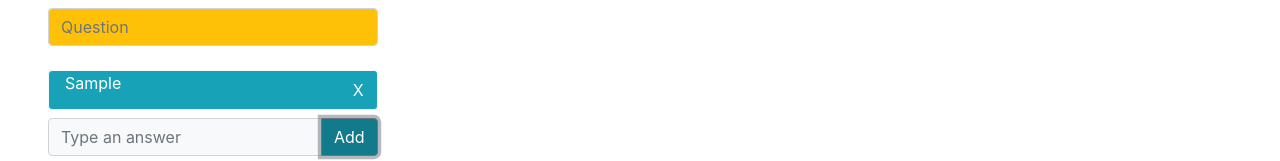
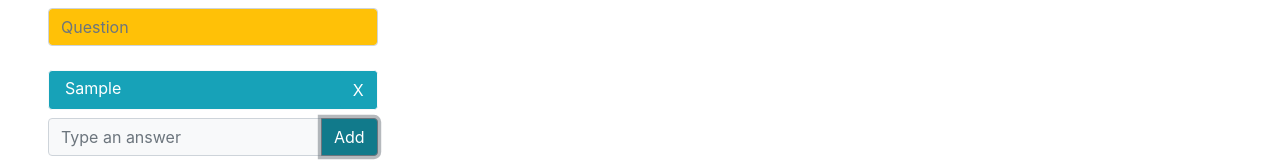
Before and after one commit to monikaando/poll, a React (Create React App) app in the folder poll-app/: page / in a window 1280 px wide. Both pictures are taken after typing "Sample" into the empty fields and a click on the button "Add". Shown: the part 126-287 px from the top of the page. Built offline with nearby package versions, Linux system fonts and the light colour scheme.

Commit message:
fixed aligning

```diff
--- a/poll-app/src/components/AnswersList.jsx
+++ b/poll-app/src/components/AnswersList.jsx
@@ -4,7 +4,7 @@ function AnswersList(props) {
   const answers = props.answers;
   const listAnswers = answers.map(item => {
     return (
-      <div className="d-flex justify-content-between bg-info text-white border border-light rounded mb-2" key={item.key}>
+      <div className="d-flex justify-content-between align-items-center bg-info text-white border border-light rounded mb-2" key={item.key}>
         <p className="pl-3 mb-1">{item.value}</p>
         <button
                 className="btn bg-info text-white"
```
